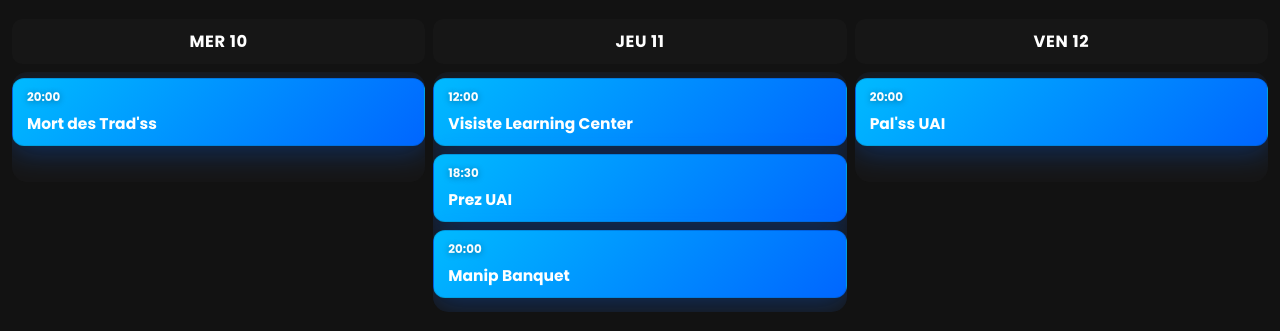
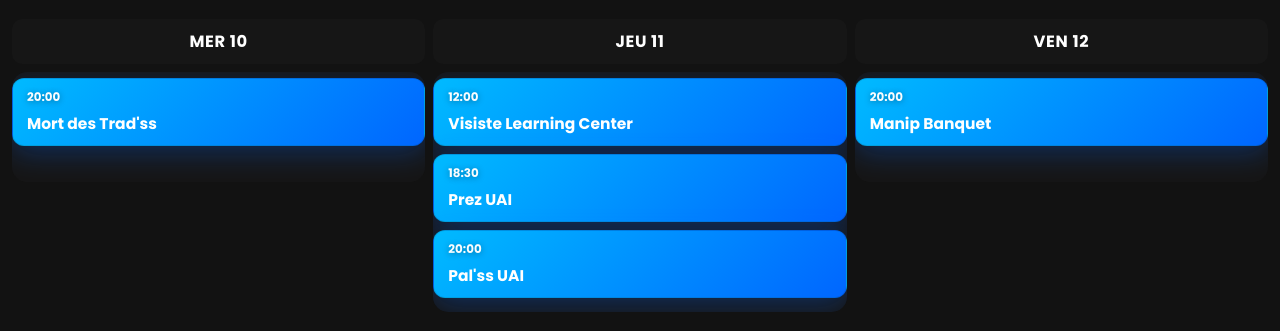
Before and after one commit to phil-gadz/AM-Usin-ss, a plain HTML site: page index.html in a window 1280 px wide. Shown: the part 1368-1699 px from the top of the page. Drawn offline with Linux system fonts and the light colour scheme.

Commit message:
Update index.html

```diff
--- a/index.html
+++ b/index.html
@@ -943,8 +943,8 @@
       "2025-09-08":[{time:"20:00",title:"Nuit des Sacqués",color:"blue"}],
       "2025-09-09":[{time:"11:00",title:"Essayage Zag",color:"blue"},{time:"20:00",title:"Chalon'ss/Boquette",color:"blue"}],
       "2025-09-10":[{time:"20:00",title:"Mort des Trad'ss",color:"blue"}],
-      "2025-09-11":[{time:"12:00",title:"Visiste Learning Center",color:"blue"},{time:"18:30",title:"Prez UAI",color:"blue"},{time:"20:00",title:"Manip Banquet",color:"blue"}],
-      "2025-09-12":[{time:"20:00",title:"Pal'ss UAI",color:"blue"}],
+      "2025-09-11":[{time:"12:00",title:"Visiste Learning Center",color:"blue"},{time:"18:30",title:"Prez UAI",color:"blue"},{time:"20:00",title:"Pal'ss UAI",color:"blue"}],
+      "2025-09-12":[{time:"20:00",title:"Manip Banquet",color:"blue"}],
       "2025-09-15":[{time:"20:00",title:"Prez Foy'ss",color:"blue"}],
       "2025-09-16":[{time:"",title:"UAI",color:"yellow",textBlack:true}],
       "2025-09-17":[{time:"Aprem",title:"Solidarité Béthune",color:"blue"},{time:"20:00",title:"Hypo-bucque",color:"blue"}],
```
